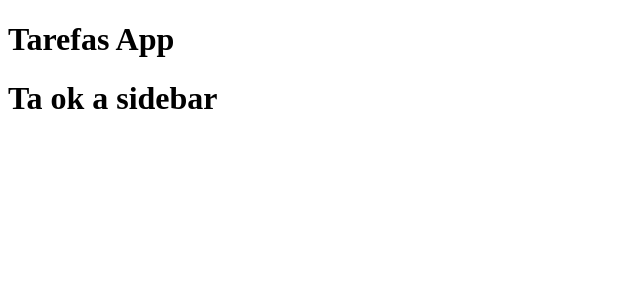
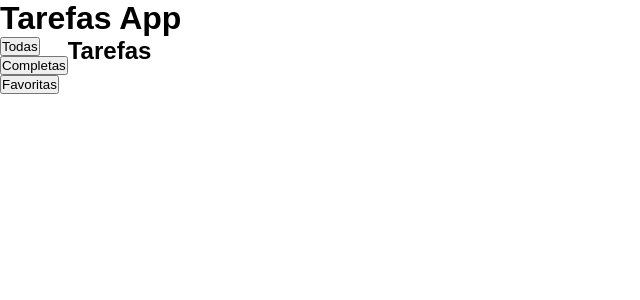
Before and after one commit to MariaLuizaVicentini/tarefas-ref-juliocode, a React (Vite) app: page / in a window 1280 px wide. Shown: the top 300 px of the page, without its empty margins (0-640 px from the left). Built offline with nearby package versions, Linux system fonts and the light colour scheme.

Commit message:
feat: remove estilos do navegador e add estilos na sidebar e outros componentes

```diff
--- a/src/App.css
+++ b/src/App.css
@@ -0,0 +1,20 @@
+* {
+    padding: 0;
+    margin: 0;
+    font-family: sans-serif;
+}
+
+.nav-bar{
+    display: flex;
+    flex-direction: column;
+    align-items: flex-start;
+}
+
+.container-conteudo {
+    display: flex;
+    flex-direction: row;
+}
+
+.conteudo-principal{
+
+}
--- a/src/App.jsx
+++ b/src/App.jsx
@@ -9,8 +9,11 @@ function App() {
       <header>
         <h1>Tarefas App</h1>
       </header>
-      <div>
+      <div className='container-conteudo'>
         <Sidebar/>
+        <section className='conteudo-principal'>
+          <h1> Tarefas </h1>
+        </section>
       </div>
     </div>
   )
--- a/src/assets/componentes/Sidebar.jsx
+++ b/src/assets/componentes/Sidebar.jsx
@@ -1,4 +1,12 @@
+import '../../App.css'
+
 function Sidebar() {
-    return <h1>Ta ok a sidebar</h1>
+    return (
+        <nav className="nav-bar">
+            <button>Todas</button>
+            <button>Completas</button>
+            <button>Favoritas</button>
+        </nav>
+    )
 }
 export default Sidebar;
```
